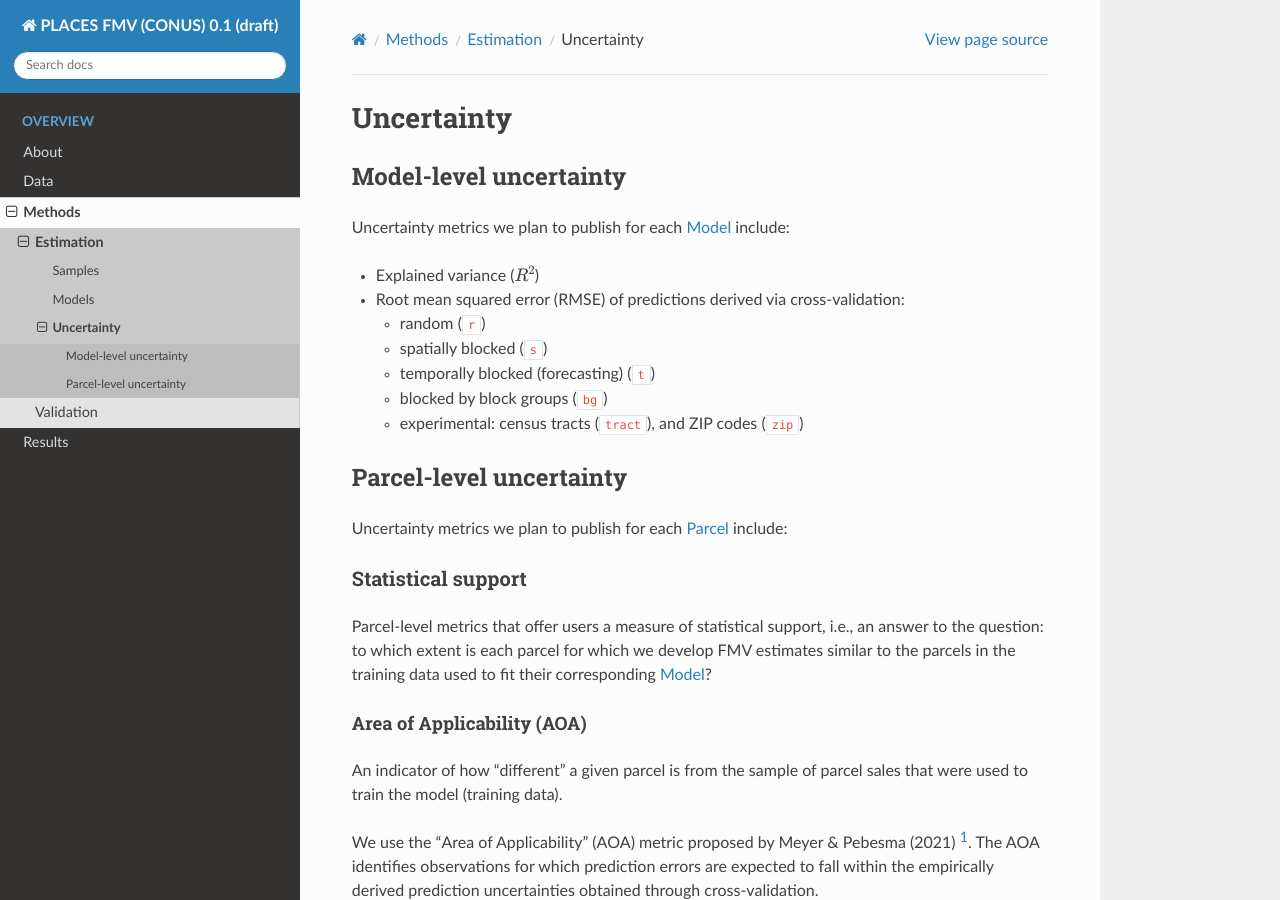
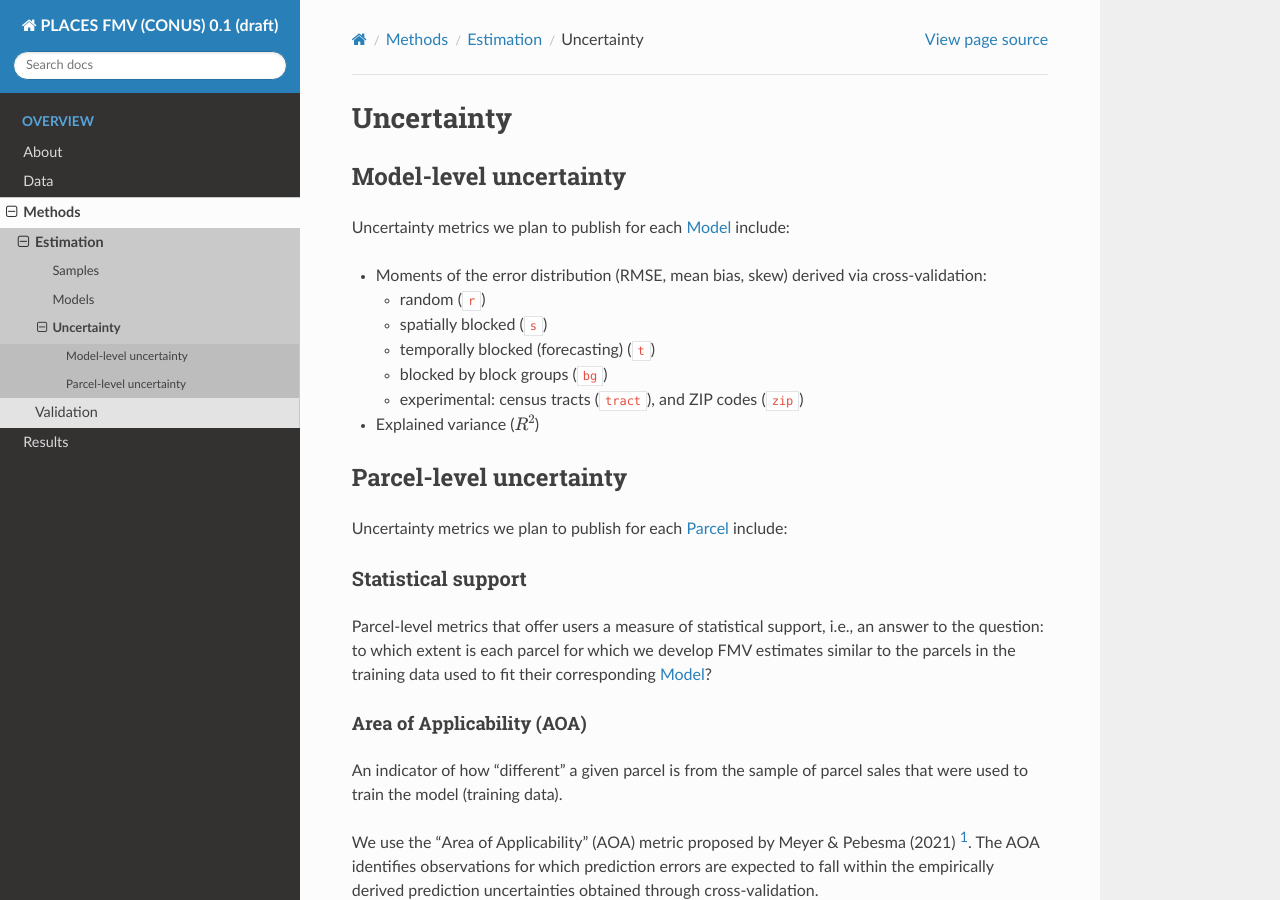
Before and after one commit to chrnolte/places-conus, a Sphinx documentation site: the page built from docs/methods/estimation/uncertainty.rst, in a window 1280 px wide and 900 px high. Built offline with Sphinx 7.4.7 and the Read the Docs theme 2.0.0, drawn with Linux system fonts in a browser that asks for light colours.

Commit message:
Pre-workshop update

```diff
--- a/docs/methods/estimation/uncertainty.rst
+++ b/docs/methods/estimation/uncertainty.rst
@@ -7,14 +7,15 @@ Model-level uncertainty
 
 Uncertainty metrics we plan to publish for each :ref:`Model <Models>` include:
 
-* Explained variance (:math:`R^2`)
-* Root mean squared error (RMSE) of predictions derived via cross-validation:
+* Moments of the error distribution (RMSE, mean bias, skew) derived via cross-validation:
 
   * random (``r``)
   * spatially blocked (``s``)
   * temporally blocked (forecasting) (``t``)
   * blocked by block groups (``bg``)
   * experimental: census tracts (``tract``), and ZIP codes (``zip``)
+
+* Explained variance (:math:`R^2`)
 
 ========================
 Parcel-level uncertainty
```
